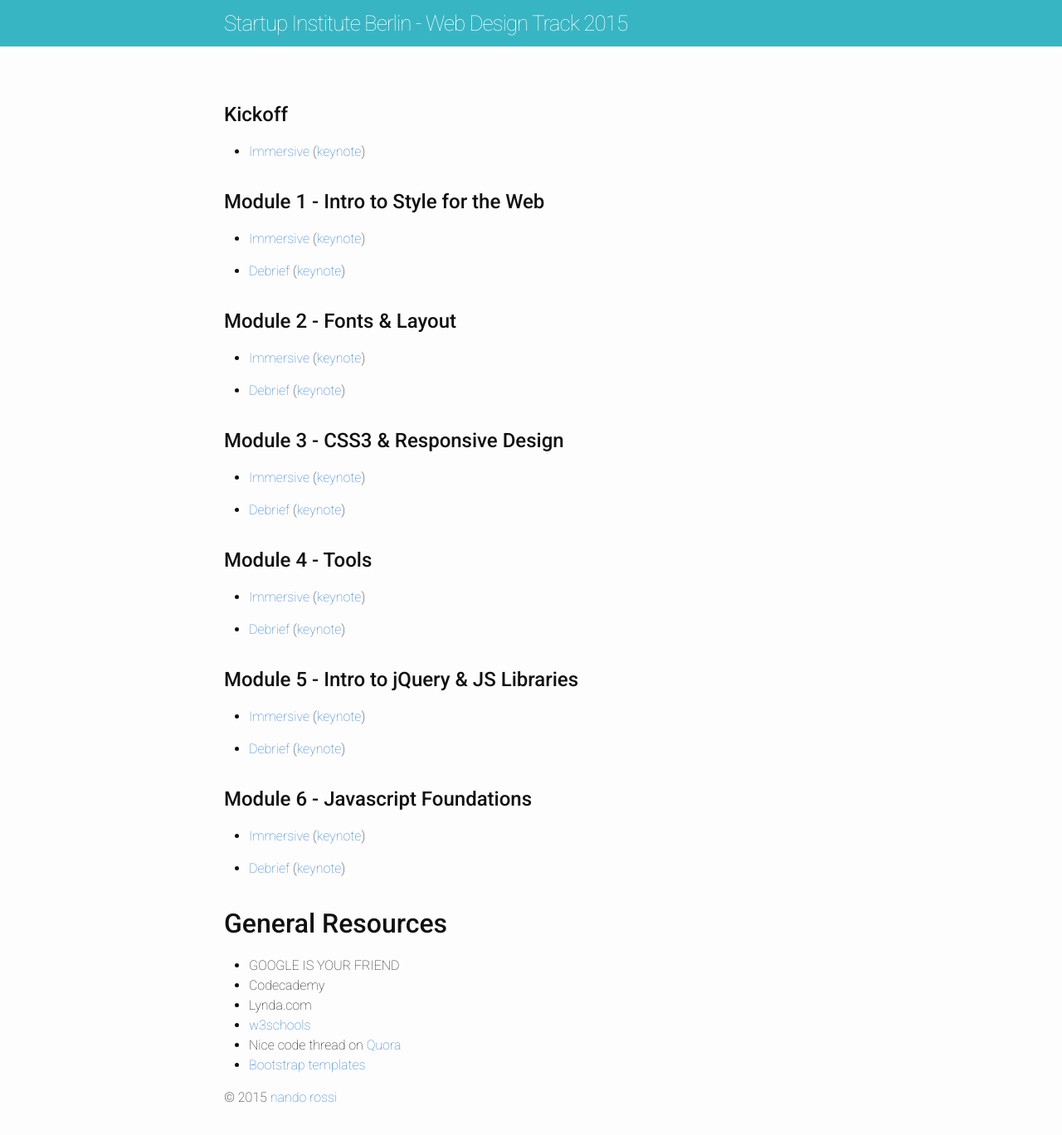
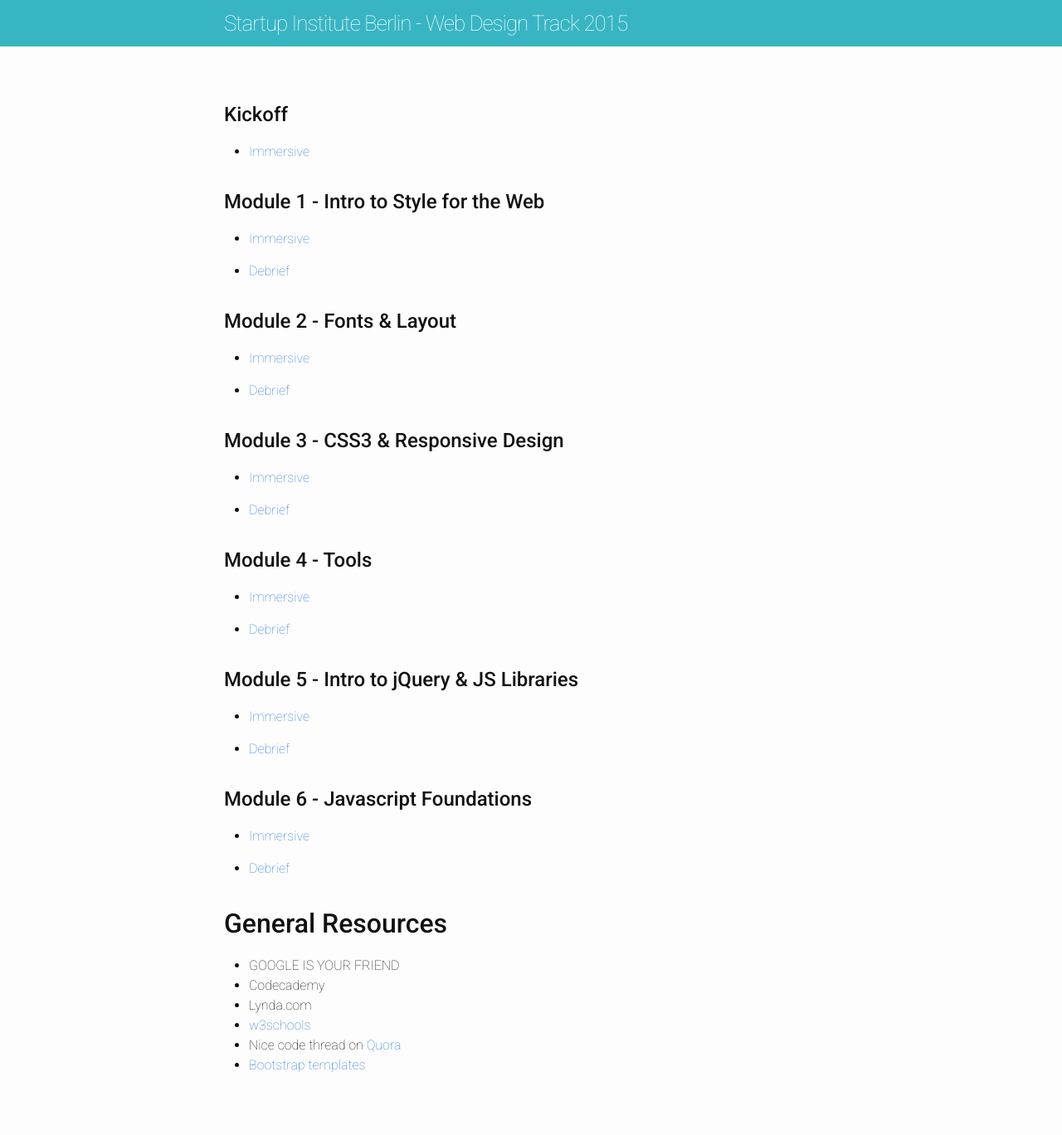
Before and after one commit to nandorocker/SIBer-WebDesign2015, a Jekyll site: the page built from index.md, in a window 1280 px wide and 1400 px high. Shown: the top 1368 px of the window at 83% size. Built offline with Jekyll 4.4.1, drawn with Linux system fonts in a browser that asks for light colours; nearby versions of some CDN libraries; library files that are not in the unit come from our copies; Markdown is read by kramdown in place of the engine named in the settings.

Commit message:
Removes "keynote" link temporarily

```diff
--- a/index.md
+++ b/index.md
@@ -10,7 +10,7 @@ layout: default
 	{% capture module %}{{ current_module }}{% endcapture %}
 	{% endif %}
 
-- [{{ post.category | capitalize }}]({{ post.url | prepend: site.baseurl }}) ([keynote](assets/Module{{ current_module }}/{{ current_module }}-{{ post.category }}.key))
+- [{{ post.category | capitalize }}]({{ post.url | prepend: site.baseurl }})
 {% endfor %}
 
 # General Resources
@@ -20,5 +20,3 @@ layout: default
 - [w3schools](http://www.w3schools.com/cssref/default.asp)
 - Nice code thread on [Quora](http://www.quora.com/I-want-to-learn-how-to-code-Im-about-to-turn-28-Is-it-too-late-to-learn-If-not-where-do-I-even-begin/answer/Ahmed-Balfaqih)
 - [Bootstrap templates](http://startbootstrap.com)
-
-© 2015 [nando rossi](mailto:talk@nan.do)
```
